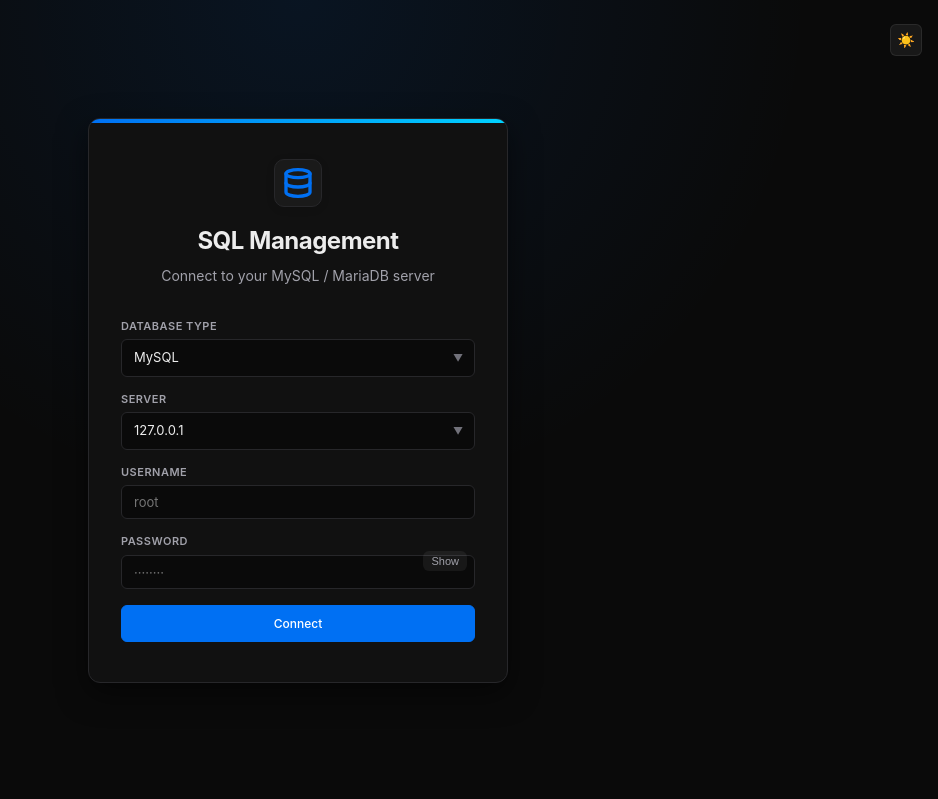
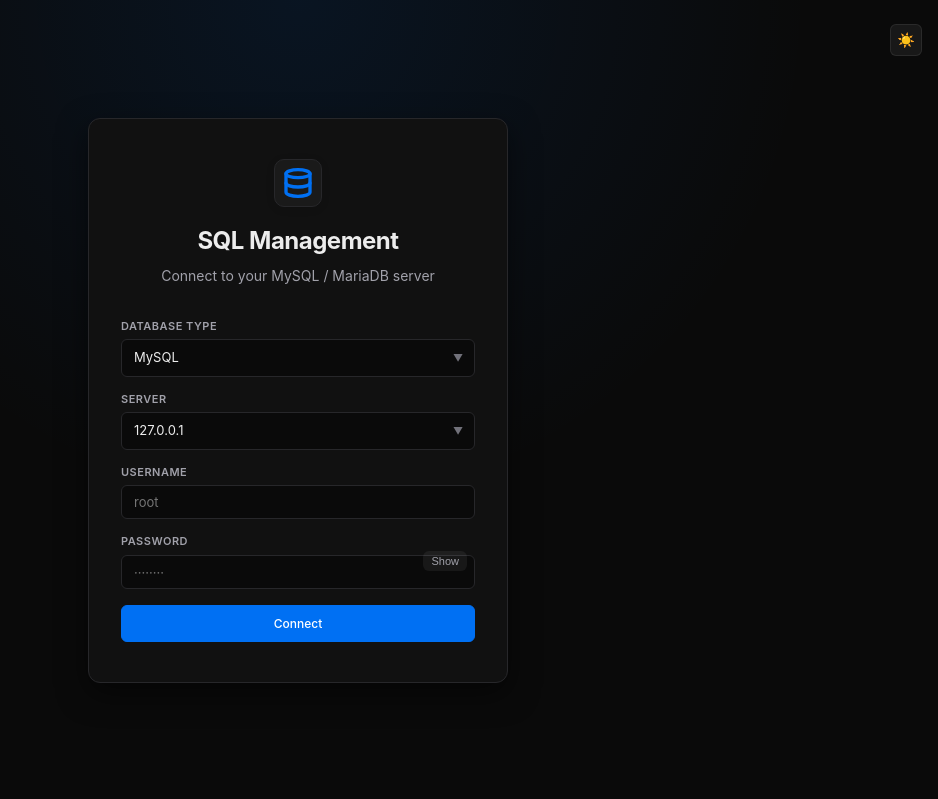
Before and after one commit to y-nabeelxd/xddb, a PHP site: page / in a window 1280 px wide. Shown: the top 799 px of the page, without its empty margins (342-1280 px from the left). Run offline with PHP 8.4, Linux system fonts and the light colour scheme.

Commit message:
style: remove gradient border and fix update cache

```diff
--- a/assets/css/theme.css
+++ b/assets/css/theme.css
@@ -768,15 +768,6 @@ a:hover {
   overflow: hidden;
 }
 
-.login-card::before {
-  content: '';
-  position: absolute;
-  top: 0;
-  left: 0;
-  width: 100%;
-  height: 4px;
-  background: linear-gradient(90deg, var(--accent), #00d2ff);
-}
 
 .login-logo {
   text-align: center;
```
Also changed, not shown: includes/functions.php (+7 -1 lines).
